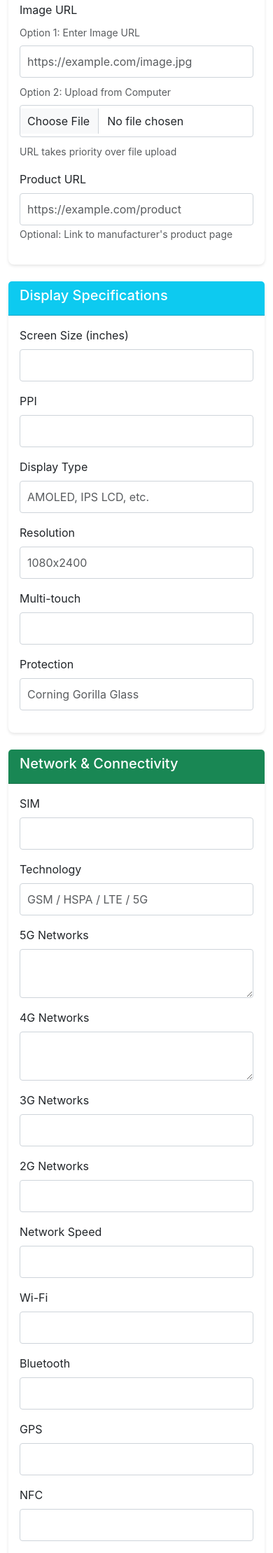
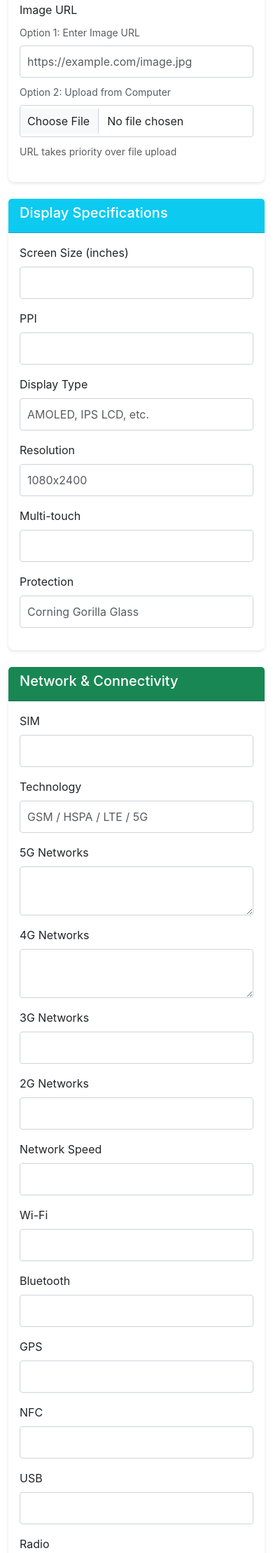
Before and after one commit to AlisonOoi123/DialSmart, a Python web app: template app/templates/admin/phone_form.html in a window 390 px wide. Shown: the part 847-3066 px from the top of the page at 70% size. Run offline with Jinja, Linux system fonts and the light colour scheme; the template is opened without the code that fills it, so the values that code supplies are empty.

Commit message:
Update phone_form.html

```diff
--- a/app/templates/admin/phone_form.html
+++ b/app/templates/admin/phone_form.html
@@ -67,11 +67,6 @@
                             </div>
                             {% endif %}
                             <small class="form-text text-muted">URL takes priority over file upload</small>
-                        </div>
-                        <div class="mb-3">
-                            <label class="form-label">Product URL</label>
-                            <input type="url" name="product_url" class="form-control" value="{{ specs.product_url if specs else '' }}" placeholder="https://example.com/product">
-                            <small class="text-muted">Optional: Link to manufacturer's product page</small>
                         </div>
                     </div>
                 </div>
```
